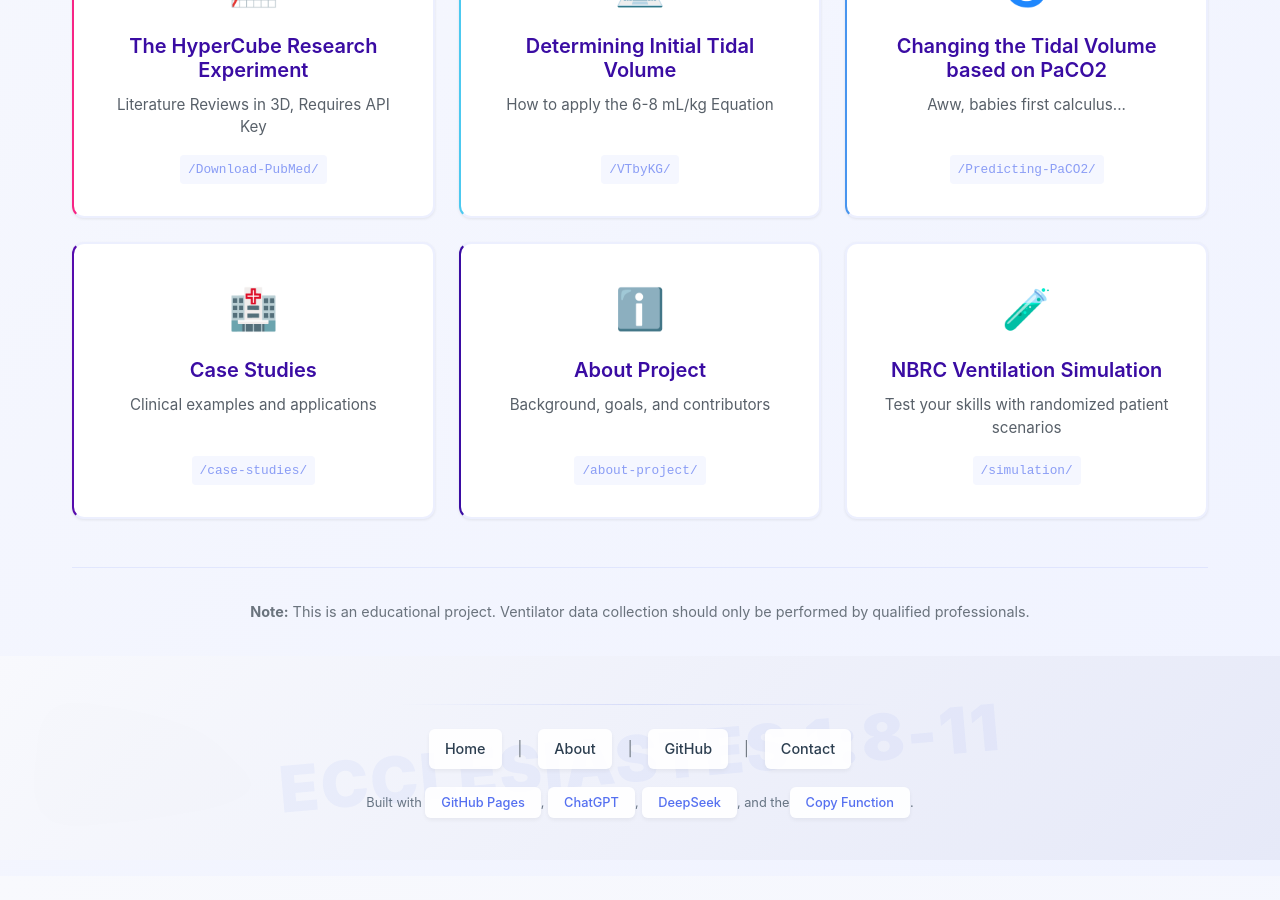
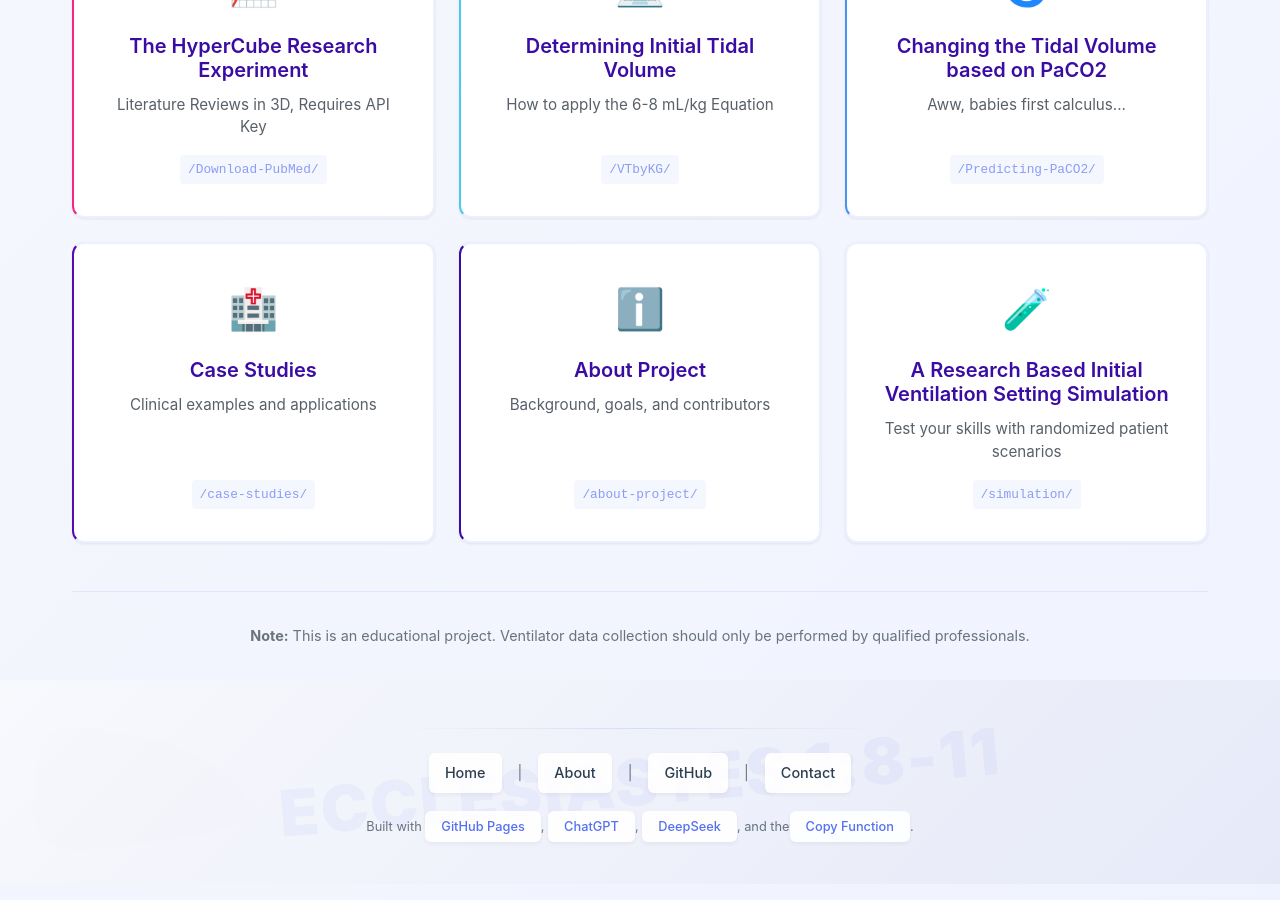
Before and after one commit to ZBZFirst/info, a Jekyll site: the page built from index.md, in a window 1280 px wide and 900 px high, scrolled down 1177 px. Built offline with Jekyll 4.4.1, drawn with Linux system fonts in a browser that asks for light colours; before the commit the page ends 2053 px from its top, so only the background shows below that.

Commit message:
Update title for ventilation simulation link

```diff
--- a/index.md
+++ b/index.md
@@ -84,7 +84,7 @@ description: Open-source Mechanical Ventilation and Oxygenation Information
     <!-- Grid Item 9 -->
     <a href="/simulation/" class="grid-item" data-grid-item="10">
       <div class="grid-icon">🧪</div>
-      <h3 class="grid-title">NBRC Ventilation Simulation</h3>
+      <h3 class="grid-title">A Research Based Initial Ventilation Setting Simulation</h3>
       <p class="grid-desc">Test your skills with randomized patient scenarios</p>
       <span class="grid-url">/simulation/</span>
     </a>
```
